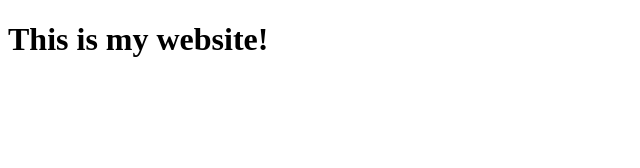
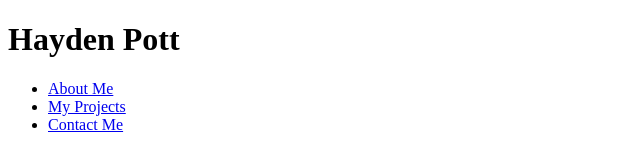
Before and after one commit to HaydenPott/HaydenPott.github.io, a plain HTML site: page index.html in a window 1280 px wide. Shown: the whole page, without its empty margins (0-640 px from the left). Drawn offline with Linux system fonts and the light colour scheme.

Commit message:
Update index.html

```diff
--- a/index.html
+++ b/index.html
@@ -1,11 +1,30 @@
 <!DOCTYPE html>
 <html lang="en">
+
 <head>
     <meta charset="UTF-8">
     <meta name="viewport" content="width=device-width, initial-scale=1.0">
+    <meta http-equiv="X-UA-Compatible" content="ie=edge">
     <title>Hayden Pott</title>
+    <link rel="stylesheet" href="style/style.css">
+    <link rel="shortcut icon" href="Logo_Bold.png" type="image/png">
 </head>
+
 <body>
-    <h1>This is my website!</h1>
+    <div class="home">
+
+        <!-- <div style="height: 25vh;"></div> -->
+        <div class="homeMenu">
+            <h1>Hayden Pott</h1>
+
+            <ul>
+                <li><a href="about">About Me</a></li>
+                <li><a href="projects">My Projects</a></li>
+                <li><a href="contact">Contact Me</a></li>
+            </ul>
+        </div>
+
+    </div>
 </body>
+
 </html>
```
